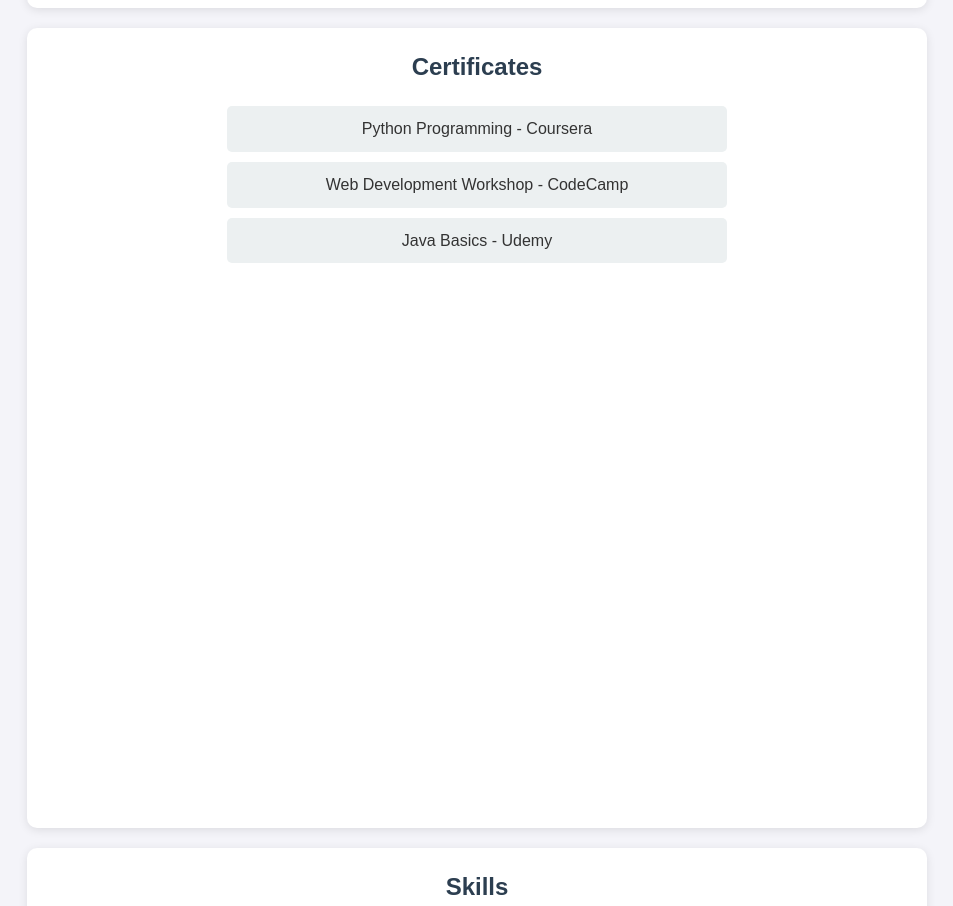
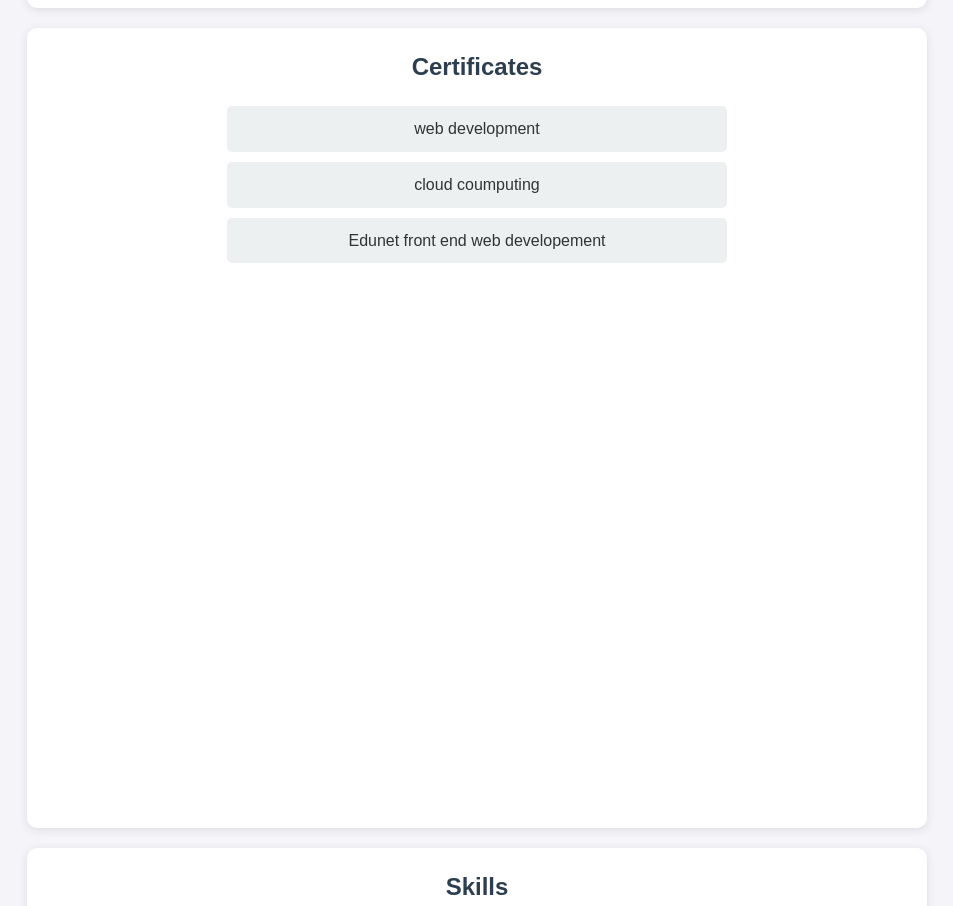
Before and after one commit to madhu-123775/portfolio, a plain HTML site: page index.html in a window 1280 px wide. Shown: the part 1612-2518 px from the top of the page, without its empty margins (163-1116 px from the left). Drawn offline with Linux system fonts and the light colour scheme.

Commit message:
Update index.html

```diff
--- a/index.html
+++ b/index.html
@@ -41,9 +41,9 @@
   <section id="certificates">
     <h2>Certificates</h2>
     <ul>
-      <li>Python Programming - Coursera</li>
-      <li>Web Development Workshop - CodeCamp</li>
-      <li>Java Basics - Udemy</li>
+      <li>web development</li>
+      <li>cloud coumputing</li>
+      <li>Edunet front end web developement</li>
     </ul>
   </section>
 
```
